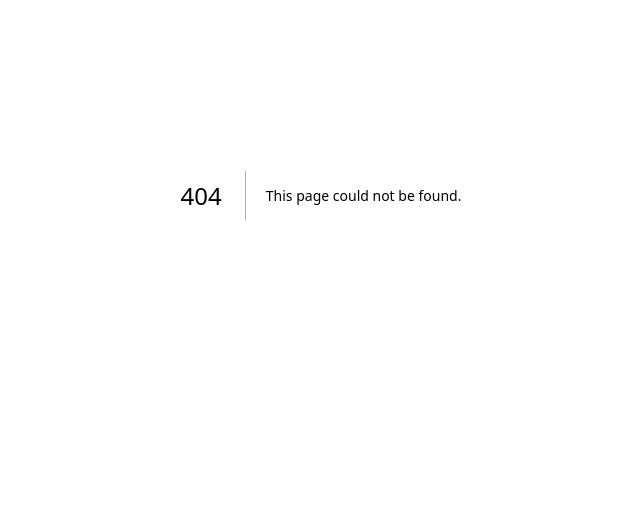
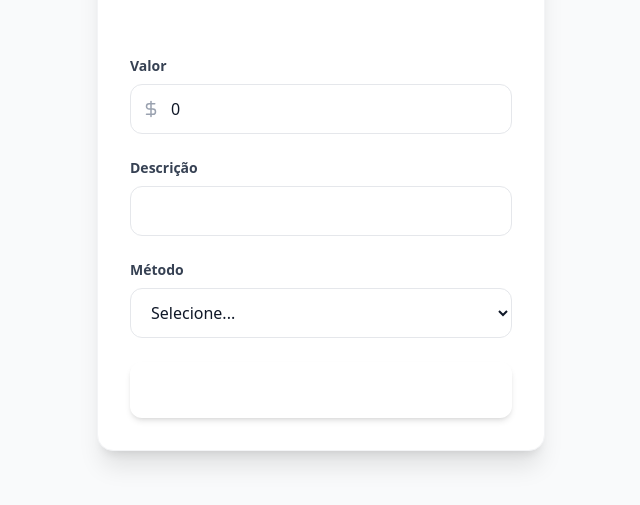
Before and after one commit to Lucas-lukita/DappFee, a Next.js app: page /nova-operacao in a window 1280 px wide. Before the commit this address had no page. Shown: the part 205-710 px from the top of the page, without its empty margins (319-959 px from the left). Built offline with nearby package versions, Linux system fonts and the light colour scheme.

Commit message:
feat: create New Operation page with form handling and validation

```diff
--- /dev/null
+++ b/src/app/nova-operacao/page.tsx
@@ -0,0 +1,123 @@
+"use client";
+
+import { useState } from 'react';
+import { useForm } from 'react-hook-form';
+import { zodResolver } from '@hookform/resolvers/zod';
+import { z } from 'zod';
+import { ArrowLeft, CheckCircle, AlertCircle, DollarSign, Send } from 'lucide-react';
+import Link from 'next/link';
+
+// 1. Schema mais simples possível (evita erros de propriedades desconhecidas)
+const operationSchema = z.object({
+  amount: z.coerce.number()
+    .min(0.01, "Valor inválido")
+    .max(50000, "Limite excedido"),
+  description: z.string().min(3, "Muito curta"),
+  type: z.enum(["PIX", "TED", "DOC"] as const)
+});
+
+// 2. Tipagem manual para garantir que o formulário aceite os campos
+type FormFields = {
+  amount: number;
+  description: string;
+  type: "PIX" | "TED" | "DOC" | ""; // Adicionamos a string vazia para o estado inicial
+};
+
+export default function NewOperationPage() {
+  const [isSuccess, setIsSuccess] = useState(false);
+
+  // 3. Configuração com tipagem explícita
+  const {
+    register,
+    handleSubmit,
+    formState: { errors, isSubmitting },
+    reset
+  } = useForm<FormFields>({
+    resolver: zodResolver(operationSchema) as any, // O 'as any' aqui quebra o loop de erro do TS sem estragar a validação
+    defaultValues: {
+      amount: 0,
+      description: "",
+      type: ""
+    }
+  });
+
+  const onSubmit = async (data: FormFields) => {
+    await new Promise((resolve) => setTimeout(resolve, 1500));
+    console.log("Enviado:", data);
+    setIsSuccess(true);
+    reset();
+    setTimeout(() => setIsSuccess(false), 3000);
+  };
+
+  return (
+    <div className="min-h-screen bg-gray-50 flex items-center justify-center p-4">
+      <div className="max-w-md w-full bg-white rounded-2xl shadow-xl border border-gray-100 overflow-hidden">
+
+        <div className="bg-agro-dark p-6 text-white flex items-center gap-4">
+          <Link href="/" className="hover:bg-white/10 p-2 rounded-full transition-colors">
+            <ArrowLeft size={20} />
+          </Link>
+          <h1 className="text-xl font-bold font-sans">Nova Operação</h1>
+        </div>
+
+        <div className="p-8">
+          {isSuccess && (
+            <div className="mb-6 p-4 bg-green-50 text-green-700 rounded-lg flex items-center gap-3 border border-green-200">
+              <CheckCircle size={20} />
+              <span className="font-medium">Sucesso!</span>
+            </div>
+          )}
+
+          <form onSubmit={handleSubmit(onSubmit)} className="space-y-6">
+            <div>
+              <label className="block text-sm font-semibold text-gray-700 mb-2 font-sans">Valor</label>
+              <div className="relative">
+                <div className="absolute inset-y-0 left-0 pl-3 flex items-center text-gray-400">
+                  <DollarSign size={18} />
+                </div>
+                <input
+                  type="number"
+                  step="0.01"
+                  {...register('amount')}
+                  className="block w-full pl-10 pr-4 py-3 border border-gray-200 rounded-xl outline-none focus:ring-2 focus:ring-agro-primary transition-all font-sans"
+                />
+              </div>
+              {errors.amount && <p className="text-red-500 text-xs mt-1 font-sans">{errors.amount.message}</p>}
+            </div>
+
+            <div>
+              <label className="block text-sm font-semibold text-gray-700 mb-2 font-sans">Descrição</label>
+              <input
+                {...register('description')}
+                className="block w-full px-4 py-3 border border-gray-200 rounded-xl outline-none focus:ring-2 focus:ring-agro-primary transition-all font-sans"
+              />
+              {errors.description && <p className="text-red-500 text-xs mt-1 font-sans">{errors.description.message}</p>}
+            </div>
+
+            <div>
+              <label className="block text-sm font-semibold text-gray-700 mb-2 font-sans">Método</label>
+              <select
+                {...register('type')}
+                className="block w-full px-4 py-3 border border-gray-200 rounded-xl outline-none bg-white focus:ring-2 focus:ring-agro-primary transition-all font-sans"
+              >
+                <option value="">Selecione...</option>
+                <option value="PIX">PIX</option>
+                <option value="TED">TED</option>
+                <option value="DOC">DOC</option>
+              </select>
+              {errors.type && <p className="text-red-500 text-xs mt-1 font-sans">{errors.type.message}</p>}
+            </div>
+
+            <button
+              type="submit"
+              disabled={isSubmitting}
+              className="w-full bg-agro-primary hover:bg-agro-dark text-white font-bold py-4 rounded-xl shadow-md transition-all flex items-center justify-center gap-2 disabled:opacity-50 font-sans"
+            >
+              {isSubmitting ? <div className="w-5 h-5 border-2 border-white border-t-transparent rounded-full animate-spin" /> : "Confirmar"}
+            </button>
+          </form>
+        </div>
+      </div>
+    </div>
+  );
+}
```
